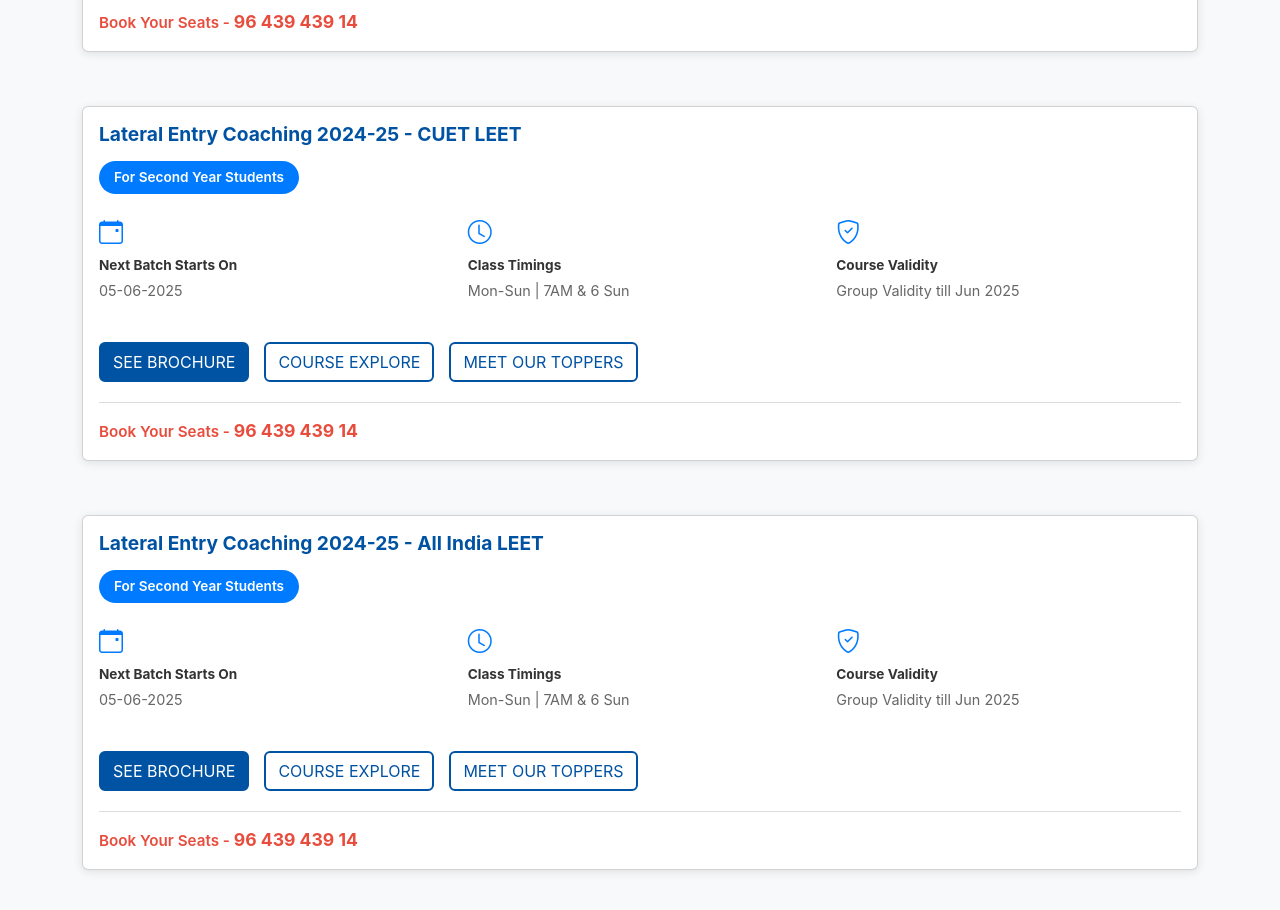
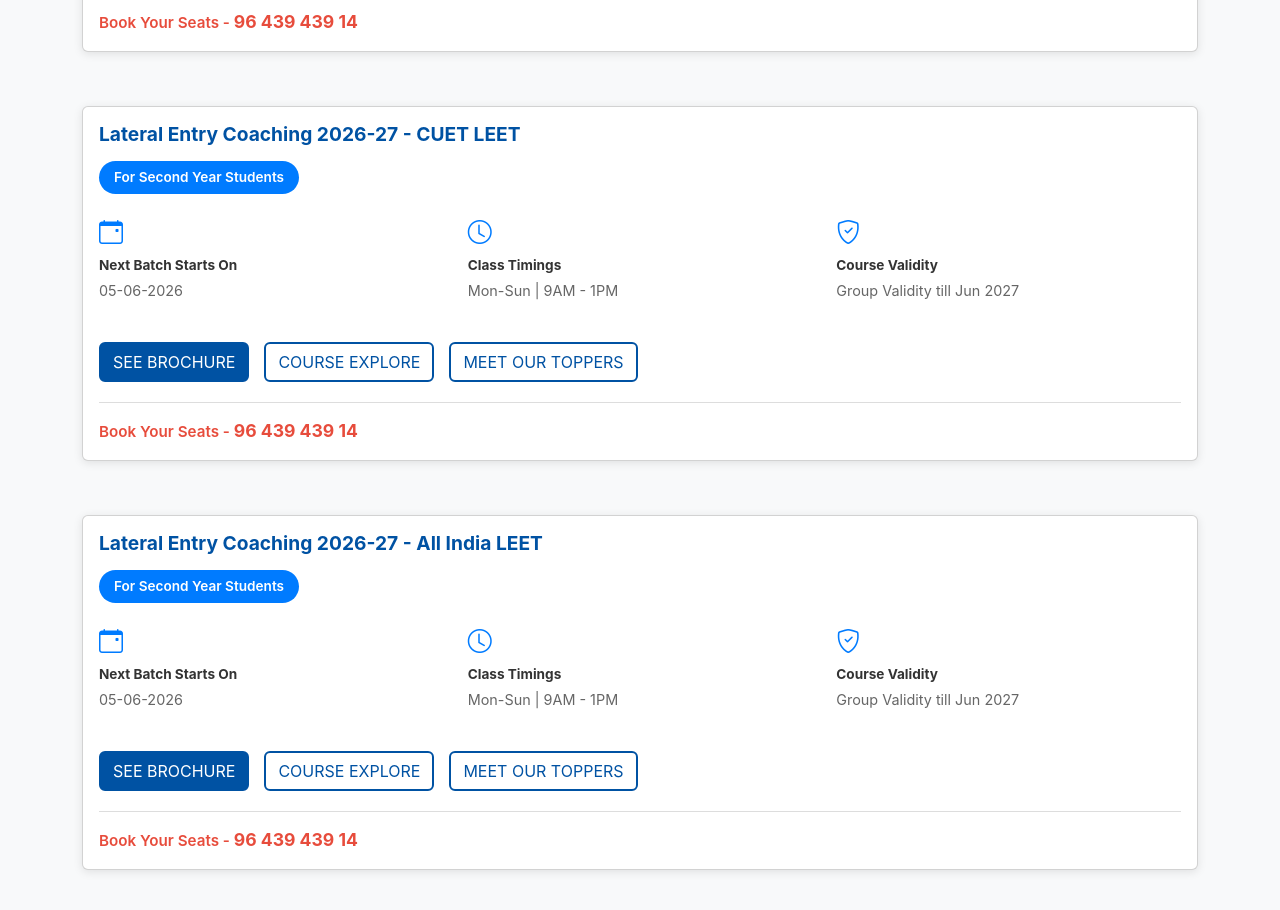
Before and after one commit to yash2607-del/MissionEngineering, a React (Vite) app in the folder Client/: page /classroom-course in a window 1280 px wide. Shown: the part 2800-3710 px from the top of the page. Built offline with nearby package versions, Linux system fonts and the light colour scheme; no server answers.

Commit message:
changed the timings and year of the courses

```diff
--- a/Client/src/pages/ClassroomCourse.jsx
+++ b/Client/src/pages/ClassroomCourse.jsx
@@ -45,46 +45,46 @@
 
   const classroomCourses = [
     {
-      title: 'Lateral Entry Coaching 2024-25 - IPU | DTU | NSUT LEET',
+      title: 'Lateral Entry Coaching 2026-27 - IPU | DTU | NSUT LEET',
       targetStudents: 'For Final Year/Dropped Students',
-      nextBatch: '05-06-2025',
+      nextBatch: '05-06-2026',
       classTimings: 'Mon-Sun | 7AM & 6 Sun',
-      validity: 'Group Validity till Jun 2025'
+      validity: 'Group Validity till Jun 2027'
     },
     {
-      title: 'Lateral Entry Coaching 2024-25 - CUET LEET',
+      title: 'Lateral Entry Coaching 2026-27 - CUET LEET',
       targetStudents: 'For Final Year/Dropped Students',
-      nextBatch: '05-06-2025',
+      nextBatch: '05-06-2027',
       classTimings: 'Mon-Sun | 7AM & 6 Sun',
-      validity: 'Group Validity till Jun 2025'
+      validity: 'Group Validity till Jun 2028'
     },
     {
-      title: 'Lateral Entry Coaching 2024-25 - All India LEET',
+      title: 'Lateral Entry Coaching 2026-27 - All India LEET',
       targetStudents: 'For Final Year/Dropped Students',
-      nextBatch: '05-06-2025',
-      classTimings: 'Mon-Sun | 7AM & 6 Sun',
-      validity: 'Group Validity till Jun 2025'
+      nextBatch: '05-06-2026',
+      classTimings: 'Mon-Sun | 9AM - 1 PM',
+      validity: 'Group Validity till Jun 2027'
     },
     {
       title: 'Lateral Entry Coaching 2024-25 - IPU | DTU | NSUT LEET',
       targetStudents: 'For Second Year Students',
-      nextBatch: '05-06-2025',
-      classTimings: 'Mon-Sun | 7AM & 6 Sun',
-      validity: 'Group Validity till Jun 2025'
+      nextBatch: '05-06-2026',
+      classTimings: 'Mon-Sun | 9AM - 1PM',
+      validity: 'Group Validity till Jun 2027'
     },
     {
-      title: 'Lateral Entry Coaching 2024-25 - CUET LEET',
+      title: 'Lateral Entry Coaching 2026-27 - CUET LEET',
       targetStudents: 'For Second Year Students',
-      nextBatch: '05-06-2025',
-      classTimings: 'Mon-Sun | 7AM & 6 Sun',
-      validity: 'Group Validity till Jun 2025'
+      nextBatch: '05-06-2026',
+      classTimings: 'Mon-Sun | 9AM - 1PM',
+      validity: 'Group Validity till Jun 2027'
     },
     {
-      title: 'Lateral Entry Coaching 2024-25 - All India LEET',
+      title: 'Lateral Entry Coaching 2026-27 - All India LEET',
       targetStudents: 'For Second Year Students',
-      nextBatch: '05-06-2025',
-      classTimings: 'Mon-Sun | 7AM & 6 Sun',
-      validity: 'Group Validity till Jun 2025'
+      nextBatch: '05-06-2026',
+      classTimings: 'Mon-Sun | 9AM - 1PM',
+      validity: 'Group Validity till Jun 2027'
     }
   ];
 
```
